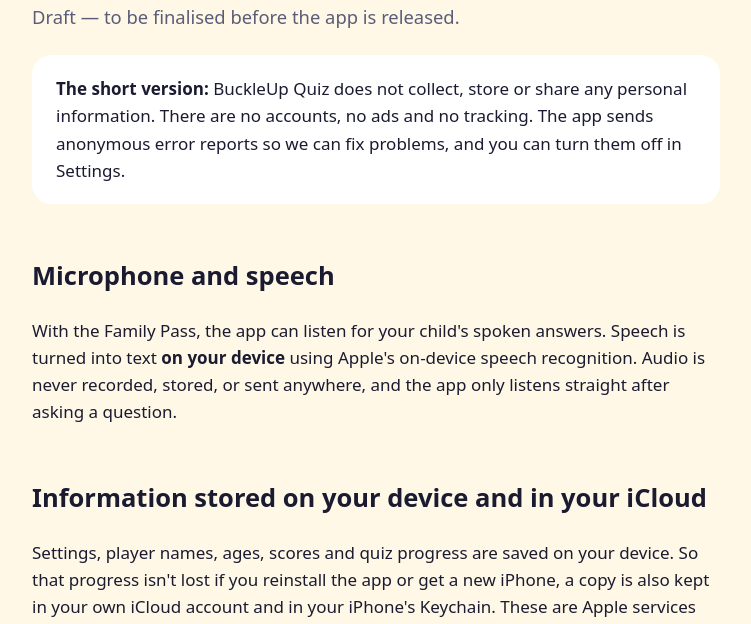
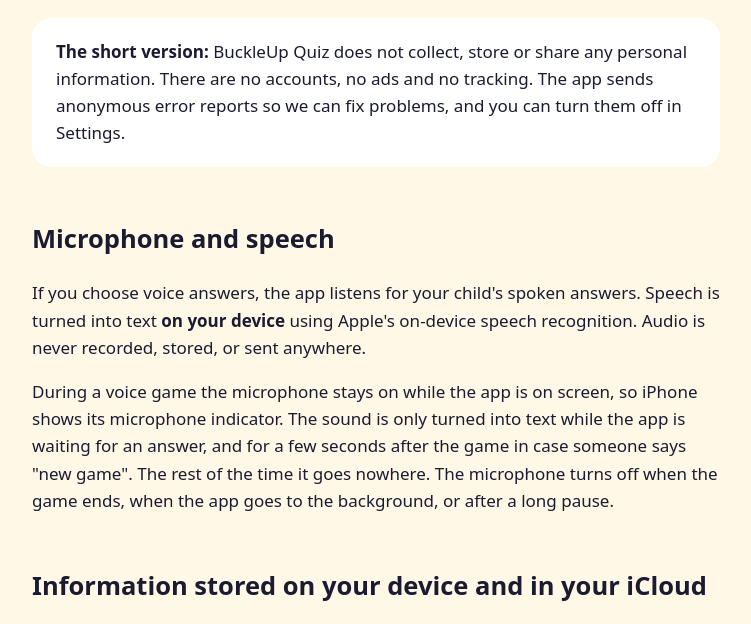
Before and after one commit to jasecena/buckleupquiz, a plain HTML site: page site/privacy.html in a window 1280 px wide. Shown: the part 166-790 px from the top of the page, without its empty margins (264-1015 px from the left). Drawn offline with Linux system fonts and the light colour scheme.

Commit message:
Final privacy policy; network check done in code
The policy now matches the app: voice answers are free, the mic is on during a
voice game but audio is only transcribed while waiting for an answer, and the
gate covers Settings.

Co-Authored-By: Claude Opus 5.5 <noreply@anthropic.com>

```diff
--- a/site/privacy.html
+++ b/site/privacy.html
@@ -11,7 +11,6 @@
   <main>
     <p><a href="index.html">← BuckleUp Quiz</a></p>
     <h1>Privacy Policy</h1>
-    <p class="tagline">Draft — to be finalised before the app is released.</p>
 
     <div class="card">
       <strong>The short version:</strong> BuckleUp Quiz does not collect, store or share any
@@ -20,10 +19,14 @@
     </div>
 
     <h2>Microphone and speech</h2>
-    <p>With the Family Pass, the app can listen for your child's spoken answers. Speech is turned
-    into text <strong>on your device</strong> using Apple's on-device speech recognition. Audio is
-    never recorded, stored, or sent anywhere, and the app only listens straight after asking a
-    question.</p>
+    <p>If you choose voice answers, the app listens for your child's spoken answers. Speech is
+    turned into text <strong>on your device</strong> using Apple's on-device speech recognition.
+    Audio is never recorded, stored, or sent anywhere.</p>
+    <p>During a voice game the microphone stays on while the app is on screen, so iPhone shows
+    its microphone indicator. The sound is only turned into text while the app is waiting for an
+    answer, and for a few seconds after the game in case someone says "new game". The rest of the
+    time it goes nowhere. The microphone turns off when the game ends, when the app goes to the
+    background, or after a long pause.</p>
 
     <h2>Information stored on your device and in your iCloud</h2>
     <p>Settings, player names, ages, scores and quiz progress are saved on your device. So that
@@ -43,7 +46,7 @@
     Settings → Privacy.</p>
     <h2>Purchases</h2>
     <p>Purchases are handled by Apple through the App Store. We never see your payment details.
-    Purchases and links are protected by a parental gate.</p>
+    Purchases, Settings and links out of the app are protected by a parental gate.</p>
 
     <h2>Children's privacy</h2>
     <p>BuckleUp Quiz is designed for children and follows Apple's Kids Category rules. We do not
@@ -54,7 +57,7 @@
     <p>If this ever changes (for example, optional iCloud sync), we will update this policy and the
     App Store privacy label before releasing the change.</p>
 
-    <footer>Last updated: November 2026 (draft)</footer>
+    <footer>Last updated: 22 November 2026</footer>
   </main>
 </body>
 </html>
```
Also changed, not shown: 1 other file.
